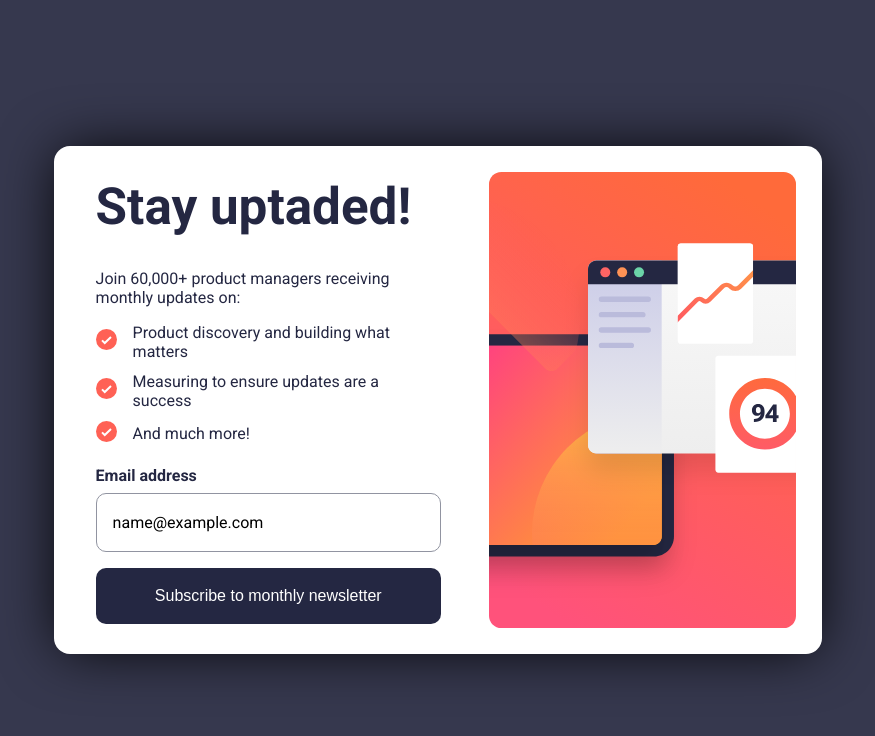
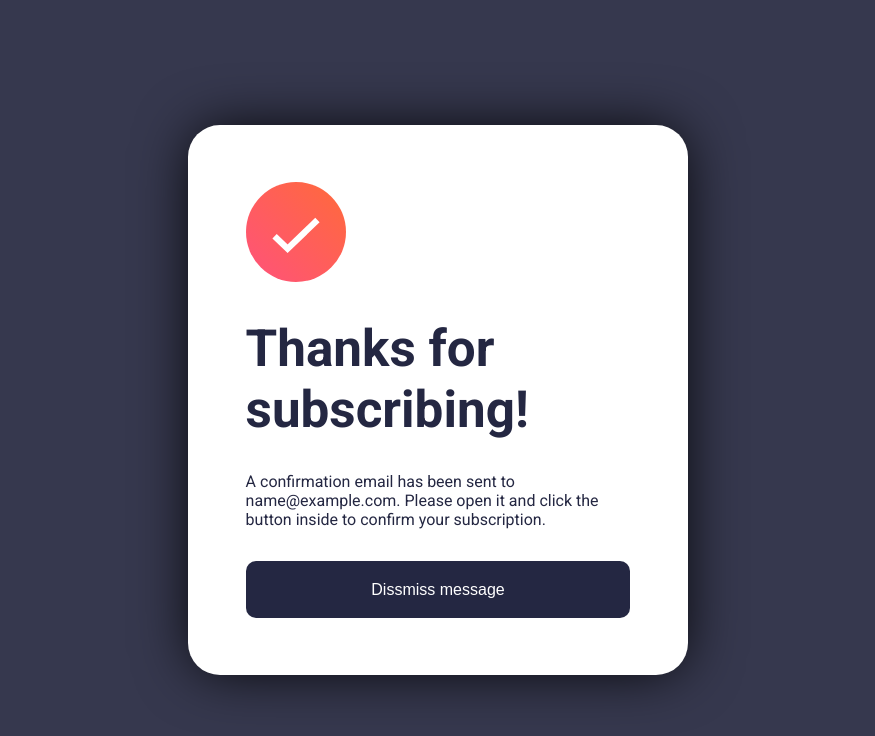
Before and after one commit to KKonsur/newsletter-signup-form, a React (Create React App) app: page / in a window 1280 px wide. Both pictures are taken after typing "name@example.com" into the empty fields and a click on the button "Subscribe to monthly newsletter". Shown: the top 736 px of the page, without its empty margins (202-1077 px from the left). Built offline with nearby package versions, Linux system fonts and the light colour scheme.

Commit message:
Add success box with styling and dissmiss button

```diff
--- a/src/App.jsx
+++ b/src/App.jsx
@@ -2,13 +2,14 @@ import React, { useEffect, useState } from 'react'
 import './index.js'
 import './index.scss'
 import './App.scss'
+import ThanksBox from './components/ThanksBox/ThanksBox.jsx'
 import SignupContainer from './components/SignupContainer/SignupContainer.jsx'
 import imgDekstop from './assets/images/illustration-sign-up-desktop.svg'
 import imgMobile from './assets/images/illustration-sign-up-mobile.svg'
 
 const App = () => {
    const [windowWidth, setWindowWidth] = useState(window.innerWidth)
-   const [data, setData] = useState([])
+   const [data, setData] = useState()
 
    useEffect(() => {
       const handleResize = () => {
@@ -23,14 +24,25 @@ const App = () => {
       }
    }, [])
 
+   const setDataHandler = (email) => {
+      setData(email)
+   }
+
+   const resetApp = () => {
+      setData()
+   }
+
    const img = windowWidth >= 500 ? imgDekstop : imgMobile
+   const appStyles = !data ? 'app' : 'app app--success'
 
    return (
-      <main className='app'>
-         <SignupContainer />
-         <section className='mainImgContainer'>
-            <img src={img} alt='' />
-         </section>
+      <main className={appStyles}>
+         {data ? <ThanksBox onReset={resetApp} email={data} /> : <SignupContainer onSetData={setDataHandler} />}
+         {!data && (
+            <section className='mainImgContainer'>
+               <img src={img} alt='' />
+            </section>
+         )}
       </main>
    )
 }
--- a/src/App.scss
+++ b/src/App.scss
@@ -3,14 +3,19 @@
 .app {
    background-color: #fff;
    box-shadow: 0px 0px 57px -6px rgba(0, 0, 0, 1);
-   width: clamp(400px, 60vw, 1000px);
-   border-radius: 1rem;
+   border-radius: 2rem;
    display: flex;
-   gap: 2rem;
    padding: clamp(1rem, 2vw, 2rem);
    color: $dark-slate-grey;
+   justify-content: space-between;
+   width: clamp(100px, 60vw, 1000px);
+
+   &--success {
+      width: clamp(300px, 40vw, 500px);
+   }
 
    @media (max-width: $mobile) {
+      gap: 2rem;
       position: absolute;
       top: 0;
       left: 0;
@@ -25,17 +30,16 @@
    }
 
    .mainImgContainer {
-      width: 45%;
+      width: clamp(300px, 40%, 400px);
       display: flex;
       align-items: center;
       justify-content: center;
 
-      @media (max-width:$mobile) {
+      @media (max-width: $mobile) {
+         width: 100%;
+      }
+      img {
          width: 100%;
       }
    }
-
-   img {
-      width: 100%;
-   }
 }
--- a/src/components/SignupContainer/SignupContainer.jsx
+++ b/src/components/SignupContainer/SignupContainer.jsx
@@ -2,7 +2,7 @@ import React from 'react'
 import styles from './SignupContainer.module.scss'
 import SignupForm from '../SignupForm/SignupForm'
 
-const SignupContainer = () => {
+const SignupContainer = ({ onSetData }) => {
    return (
       <section className={styles.signupContainer}>
          <div className={styles.signupTextContainer}>
@@ -14,7 +14,7 @@ const SignupContainer = () => {
                <li className={styles['signupTextContainer__listItem']}>And much more!</li>
             </ul>
          </div>
-         <SignupForm />
+         <SignupForm onSetData={onSetData} />
       </section>
    )
 }
--- a/src/components/SignupContainer/SignupContainer.module.scss
+++ b/src/components/SignupContainer/SignupContainer.module.scss
@@ -1,7 +1,6 @@
 @import '../../variables.scss';
 
 .signupContainer {
-   width: 55%;
    display: flex;
    flex-direction: column;
    justify-content: space-evenly;
--- a/src/components/SignupForm/SignupForm.jsx
+++ b/src/components/SignupForm/SignupForm.jsx
@@ -1,7 +1,7 @@
 import React, { useState } from 'react'
 import styles from './SignupForm.module.scss'
 
-const SignupForm = () => {
+const SignupForm = ({ onSetData }) => {
    const [email, setEmail] = useState('')
    const [isEmailValid, setIsEmailValid] = useState('empty')
 
@@ -12,10 +12,10 @@ const SignupForm = () => {
    const submitHandler = (e) => {
       e.preventDefault()
       isEmailValid === 'empty' && setIsEmailValid(false)
-      // isEmailValid === true && alert('dziala')
+      isEmailValid === true && onSetData(email)
    }
 
-   const inputBlurHandler = () => {
+   const emailValidation = () => {
       if (email.length > 0) {
          const isValid = /^@?[a-zA-Z]+(\.[a-zA-Z]+)?$/.test(email)
          setIsEmailValid(isValid ? false : true)
@@ -23,19 +23,22 @@ const SignupForm = () => {
          setIsEmailValid(false)
       }
    }
+   const inputBlurHandler = () => {
+      emailValidation()
+   }
 
    const inputFocusHandler = () => {
       setIsEmailValid(true)
    }
 
-   const invalidMessage = <span className={styles['signupForm__invalidMessage']}>Valid Email required</span>
+   const invalidMessage = !isEmailValid && <span className={styles['signupForm__invalidMessage']}>Valid Email required</span>
    const inputStyles =
       isEmailValid === true || isEmailValid === 'empty'
          ? styles['signupForm__emailInput']
          : `${styles['signupForm__emailInput']} ${styles['signupForm__emailInput--invalid']}`
    return (
       <form onSubmit={submitHandler} className={styles.signupForm}>
-         {!isEmailValid && invalidMessage}
+         {invalidMessage}
          <label className={styles['signupForm__emailLabel']} htmlFor='email'>
             Email address
          </label>
--- a/src/components/SignupForm/SignupForm.module.scss
+++ b/src/components/SignupForm/SignupForm.module.scss
@@ -20,6 +20,7 @@
 
       &--invalid {
          border: 1px solid $tomato;
+         background-color: #ff62574e;
          color: $tomato;
 
          &::placeholder {
@@ -52,5 +53,16 @@
       position: absolute;
       right: 0;
       color: $tomato;
+      font-weight: 700;
+      animation: messageAnimation 0.15s 2;
+
+      @keyframes messageAnimation {
+         50% {
+            transform: translateX(-5px);
+         }
+         100% {
+            transform: translateX(5px);
+         }
+      }
    }
 }
--- /dev/null
+++ b/src/components/ThanksBox/ThanksBox.jsx
@@ -0,0 +1,23 @@
+import React from 'react'
+import styles from './ThanksBox.module.scss'
+import img from '../../assets/images/icon-success.svg'
+
+const ThanksBox = ({ email, onReset }) => {
+   return (
+      <section className={styles.thanksBox}>
+         <div className={styles['thanksBox__imgContainer']}>
+            <img className={styles['thanksBox__img']} src={img} alt='' />
+         </div>
+         <h1 className={styles['thanksBox__heading']}>Thanks for subscribing!</h1>
+         <p className={styles['thanksBox__paragraph']}>
+            A confirmation email has been sent to <span>{email}</span>. Please open it and click the button inside to confirm your
+            subscription.
+         </p>
+         <button onClick={() => onReset()} className={styles['thanksBox__button']}>
+            Dissmiss message
+         </button>
+      </section>
+   )
+}
+
+export default ThanksBox
--- /dev/null
+++ b/src/components/ThanksBox/ThanksBox.module.scss
@@ -0,0 +1,52 @@
+@import '../../variables.scss';
+
+.thanksBox {
+   display: flex;
+   flex-direction: column;
+   align-items: flex-start;
+   gap: 2rem;
+   padding: 2rem;
+
+   @media (max-width: $mobile) {
+      position: relative;
+      height: calc(100vh - 4rem);
+   }
+
+   &__imgContainer {
+      width: clamp(80px, 20vw, 100px);
+
+      @media (max-width: $mobile) {
+         margin-top: 4rem;
+      }
+
+      img {
+         width: 100%;
+      }
+   }
+
+   &__heading {
+      font-size: clamp(2.5rem, 4vw, 3.5rem);
+      color: $dark-slate-grey;
+   }
+
+   &__paragraph {
+      font-size: clamp(0.7rem, 4vw, 1rem);
+   }
+
+   &__button {
+      width: 100%;
+      padding: clamp(0.8rem, 4vw, 1.2rem) 1rem;
+      border-radius: 10px;
+      font-size: clamp(0.7rem, 4vw, 1rem);
+      border: none;
+      background-color: $dark-slate-grey;
+      color: #fff;
+      cursor: pointer;
+      bottom: 0;
+
+      @media (max-width: $mobile) {
+         width: calc(100% - 4rem);
+         position: absolute;
+      }
+   }
+}
--- a/src/variables.scss
+++ b/src/variables.scss
@@ -1,7 +1,7 @@
 $mobile: 500px;
 $dekstop: 1440px;
 
-$tomato: #ff625787;
+$tomato: #ff6257;
 $dark-slate-grey: #242742;
 $charcoal-grey: #36384e;
 $grey: #9194a1;
```
